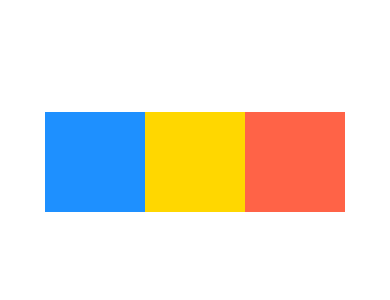
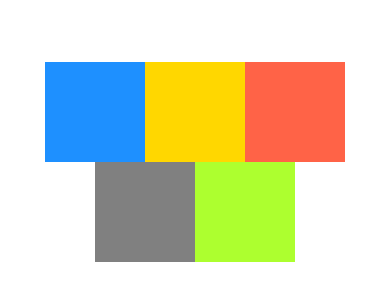
Before and after one commit to mustansarsaeed/basic-reactnative-components, a React Native app: screen / in a window 390 px wide. Shown: the part 260-560 px from the top of the page. Built offline with nearby package versions, Linux system fonts and the light colour scheme.

Commit message:
- Alignment of content in primary and secondary axis when Flex-Wrap is set to True

```diff
--- a/App.js
+++ b/App.js
@@ -9,6 +9,8 @@ export default function App() {
         flexDirection: "row", // horizontal
         justifyContent: "center", // main axis
         alignItems: "center", // secondary axis
+        flexWrap: "wrap",
+        alignContent: "center",
       }}
     >
       <View
@@ -34,6 +36,21 @@ export default function App() {
           height: 100,
         }}
       />
+      <View
+        style={{
+          backgroundColor: "grey",
+          width: 100,
+          height: 100,
+        }}
+      />
+
+      <View
+        style={{
+          backgroundColor: "greenyellow",
+          width: 100,
+          height: 100,
+        }}
+      />
     </View>
   );
 }
```
